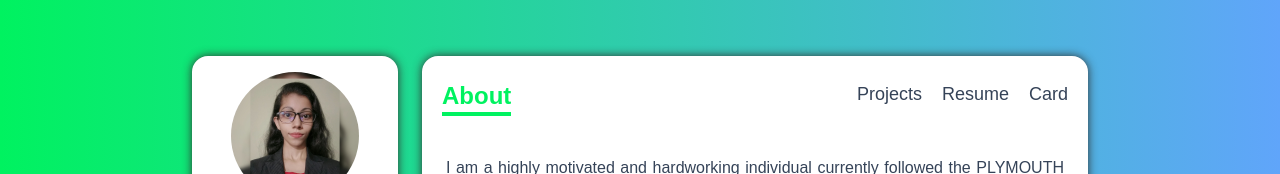
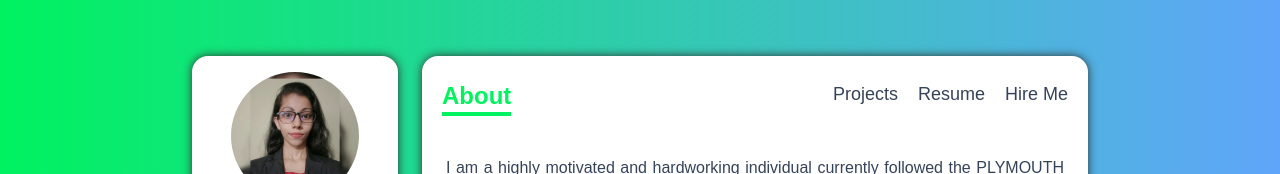
Before and after one commit to DarshaniKaushalya/LeafyCode_CodeInterview, a Next.js app: page / in a window 1280 px wide. Shown: the top 174 px of the page. Built offline with nearby package versions, Linux system fonts and the light colour scheme.

Commit message:
navbar card rename as hire me

```diff
--- a/components/Navbar.tsx
+++ b/components/Navbar.tsx
@@ -44,7 +44,7 @@ const Navbar = () => {
      <NavItem activeItem={activeItem} setActiveItem={setActiveItem} name="About" route="/" />
      <NavItem activeItem={activeItem} setActiveItem={setActiveItem} name="Projects" route="/projects" />
      <NavItem activeItem={activeItem} setActiveItem={setActiveItem} name="Resume" route="/resume" />
-     <NavItem activeItem={activeItem} setActiveItem={setActiveItem} name="Card" route="/card" />
+     <NavItem activeItem={activeItem} setActiveItem={setActiveItem} name="Hire Me" route="/card" />
 
 
 {/*
```
